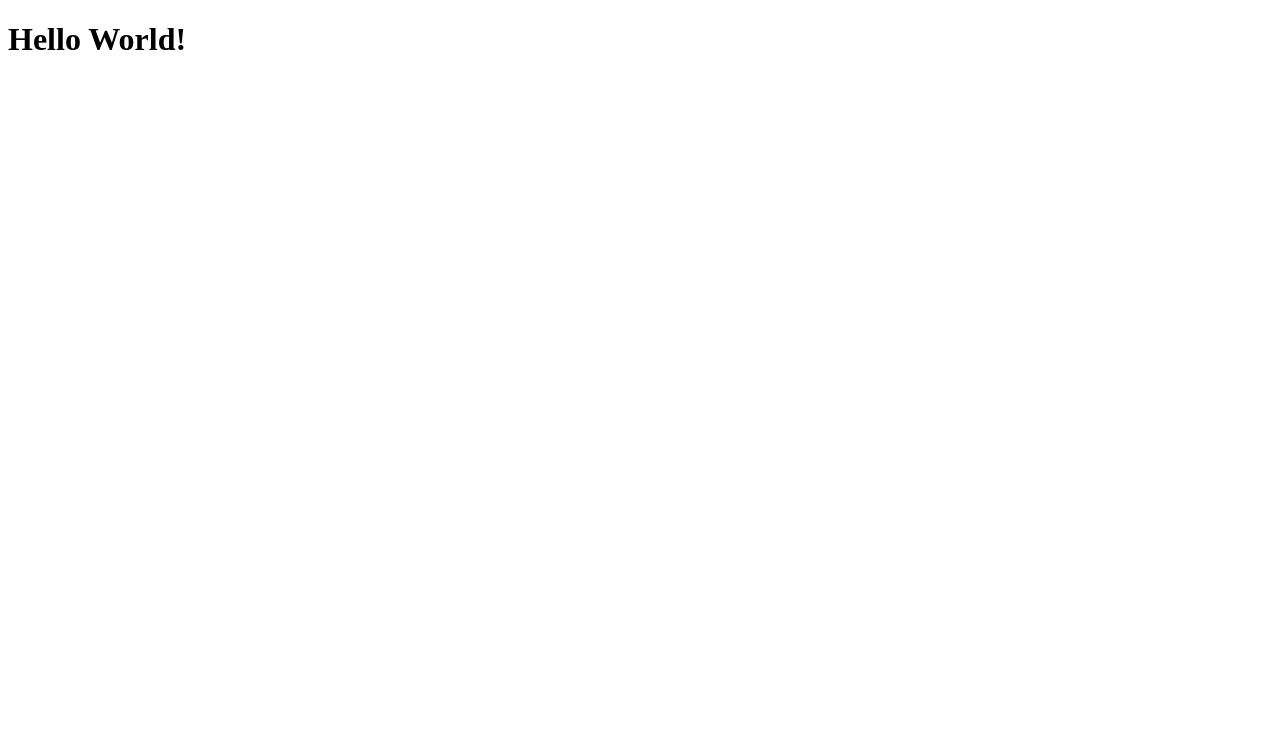
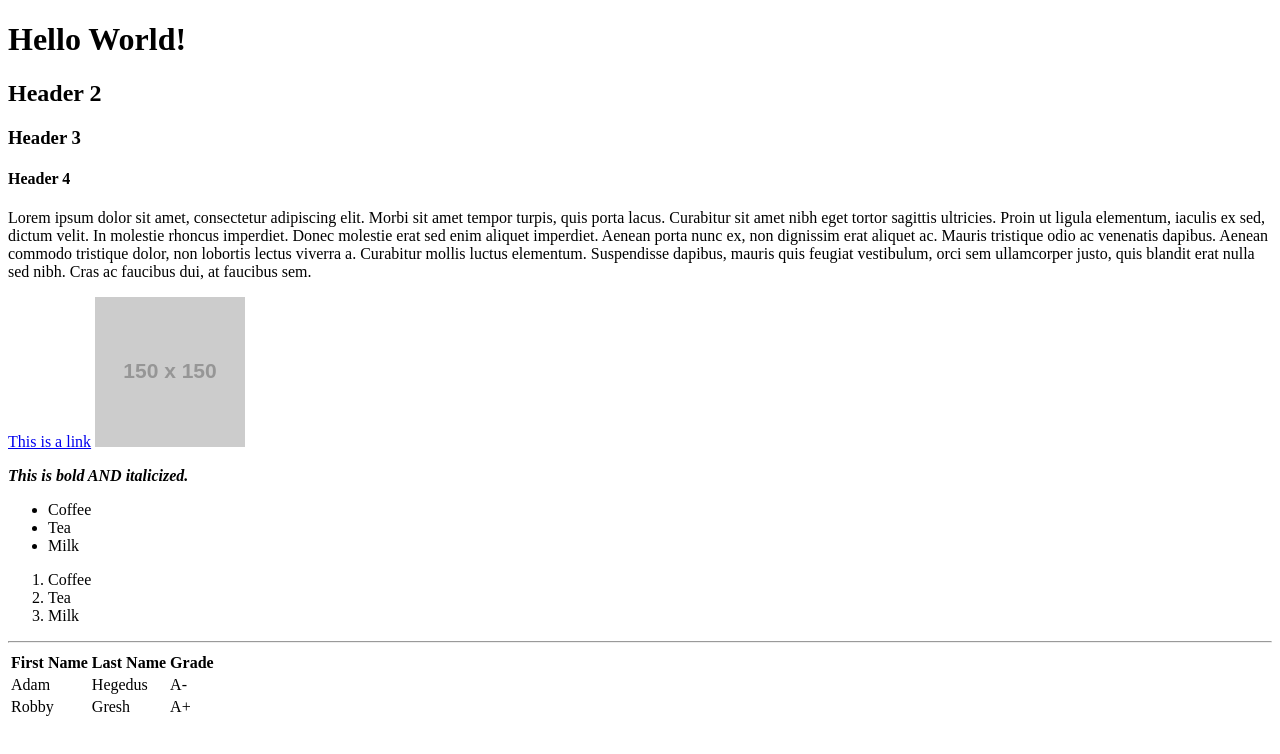
Before and after one commit to achegedus/GP-HTML, a plain HTML site: page index.html in a window 1280 px wide. Drawn offline with Linux system fonts and the light colour scheme; placeholder pictures from the web are drawn by us.

Commit message:
Basic tags

```diff
--- a/index.html
+++ b/index.html
@@ -5,5 +5,49 @@
     </head>
     <body>
         <h1>Hello World!</h1>
+        <h2>Header 2</h2>
+        <h3>Header 3</h3>
+        <h4>Header 4</h4>
+        <p>Lorem ipsum dolor sit amet, consectetur adipiscing elit. Morbi sit amet tempor turpis, quis porta lacus. Curabitur sit amet nibh eget tortor sagittis ultricies. Proin ut ligula elementum, iaculis ex sed, dictum velit. In molestie rhoncus imperdiet. Donec molestie erat sed enim aliquet imperdiet. Aenean porta nunc ex, non dignissim erat aliquet ac. Mauris tristique odio ac venenatis dapibus. Aenean commodo tristique dolor, non lobortis lectus viverra a. Curabitur mollis luctus elementum. Suspendisse dapibus, mauris quis feugiat vestibulum, orci sem ullamcorper justo, quis blandit erat nulla sed nibh. Cras ac faucibus dui, at faucibus sem.</p>
+
+        <a href="http://www.yahoo.com">This is a link</a>
+
+        <img src="https://via.placeholder.com/150">
+
+        <p><strong><i>This is bold AND italicized.</i></strong></p>
+
+        <ul>
+            <li>Coffee</li>
+            <li>Tea</li>
+            <li>Milk</li>
+        </ul>
+
+        <ol>
+            <li>Coffee</li>
+            <li>Tea</li>
+            <li>Milk</li>
+        </ol>
+
+        <hr />
+
+        <!-- Comments are here -->
+
+        <table>
+            <tr>
+                <th>First Name</th>
+                <th>Last Name</th>
+                <th>Grade</th>
+            </tr>
+            <tr>
+                <td>Adam</td>
+                <td>Hegedus</td>
+                <td>A-</td>
+            </tr>
+            <tr>
+                <td>Robby</td>
+                <td>Gresh</td>
+                <td>A+</td>
+            </tr>
+        </table>
     </body>
 </html>
```
